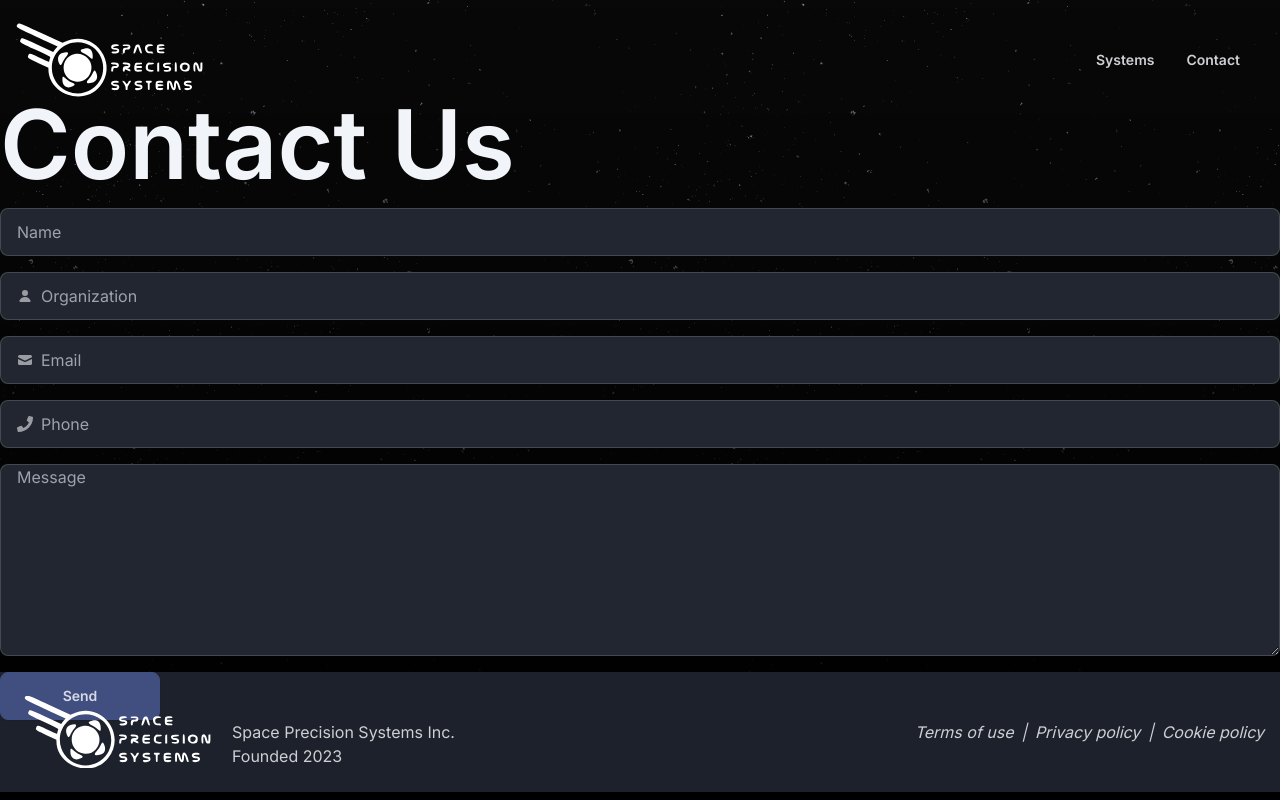
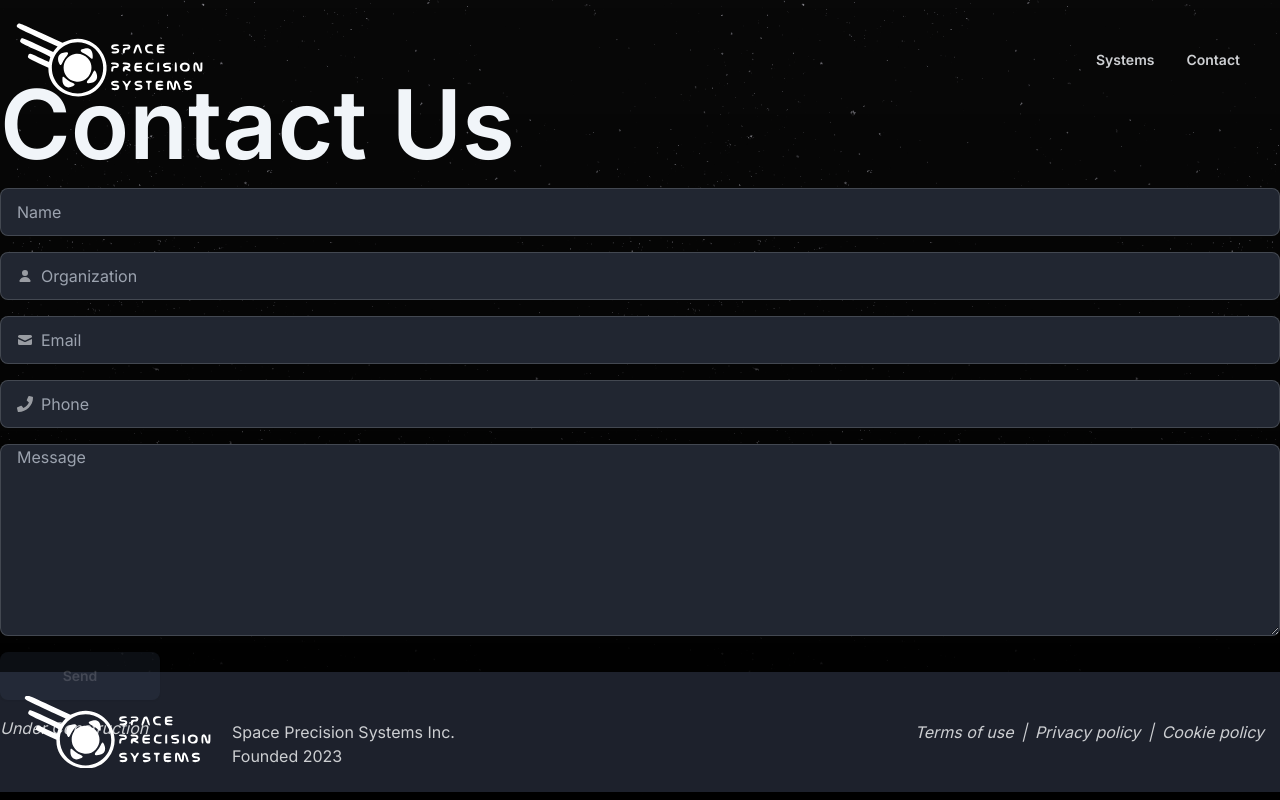
Before and after one commit to EladKarni/space-precision-systems, a Next.js app: page /contact in a window 1280 px wide. Built offline with nearby package versions, Linux system fonts and the light colour scheme.

Commit message:
Fix: Netlify form exception removed

```diff
--- a/src/app/contact/page.tsx
+++ b/src/app/contact/page.tsx
@@ -6,7 +6,7 @@ const contact = () => {
       <h3 className="section-title text-slate-100 font-semibold py-4">
         Contact Us
       </h3>
-      <form className="flex flex-col gap-4" netlify>
+      <form className="flex flex-col gap-4">
         <label className="input input-bordered flex items-center gap-2">
           <input type="text" className="grow" placeholder="Name" />
         </label>
@@ -52,9 +52,10 @@ const contact = () => {
           className="input input-bordered flex items-center gap-2 min-h-48"
           placeholder="Message"
         />
-        <button type="submit" className="btn btn-primary w-40">
+        <button disabled type="submit" className="btn btn-primary w-40">
           Send
         </button>
+        <i>Under Construction</i>
       </form>
     </main>
   );
```
